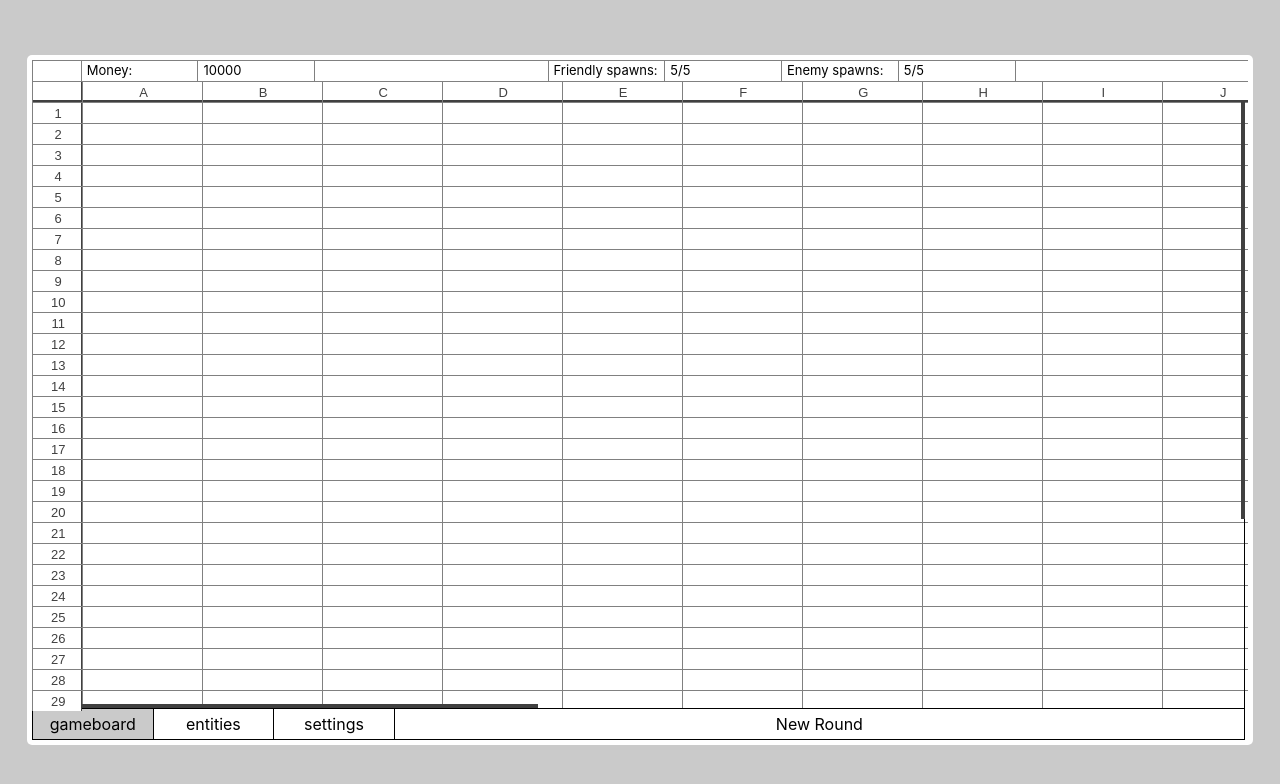
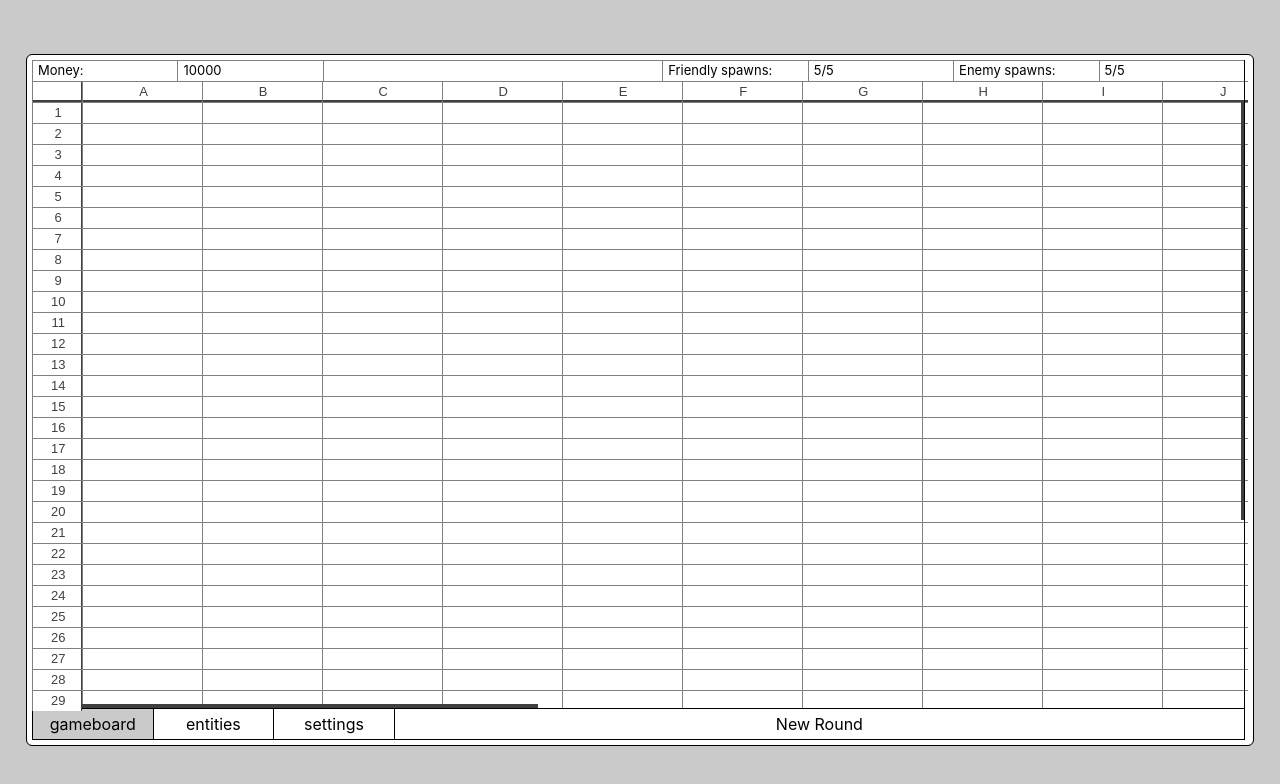
Before and after one commit to daefron/spreadsheet-creep, a React (Vite) app: page / in a window 1280 px wide. Shown: the top 784 px of the page. Built offline with nearby package versions, Linux system fonts and the light colour scheme.

Commit message:
tidied up stats css

```diff
--- a/src/App.css
+++ b/src/App.css
@@ -15,9 +15,13 @@ body {
   display: flex;
   flex-direction: column;
   align-self: center;
+  outline: solid 1px;
 }
 #stats {
   display: flex;
+  width: calc(100% - 3px);
+  border-right: 1px solid black;
+  box-sizing: border-box;
   height: var(--cell-select-height);
 }
 #above {
@@ -42,11 +46,15 @@ body {
   height: 100%;
   width: 100%;
 }
-.statTitle {
-  overflow: hidden;
-}
 #firstStat {
   width: 50px;
+}
+.statTitle,
+.stat {
+  width: 12%;
+}
+#lastStat {
+  width: 28%;
 }
 #bottom > button {
   color: black;
@@ -82,11 +90,6 @@ body {
 }
 #settingsButton:focus {
   outline-color: black;
-}
-#purchasables,
-#settings {
-  display: flex;
-  flex-direction: column;
 }
 td {
   padding: 0;
@@ -136,12 +139,20 @@ select,
 .purchasableCell:focus {
   outline: none;
 }
+#purchasablesHolder,
 #settingsHolder {
   width: calc(100% - 5px);
   border: solid 1px black;
 }
+#purchasables {
+  display: flex;
+}
+#purchasables > tbody {
+  outline: solid 1px;
+}
 #settings {
-  width: 70%;
+  width: max(70%, 600px);
+  outline: solid 1px;
 }
 .settingHolder {
   width: 100%;
@@ -161,6 +172,8 @@ select,
   padding: 0;
   text-indent: 5px;
   border-width: 1px;
+  border-right-width: 0px;
+  border-bottom-width: 0px;
   border-color: grey;
   border-style: solid;
   background-color: white;
@@ -171,6 +184,8 @@ select {
   width: 50%;
   height: 25px;
   border: solid 1px grey;
+  border-right-width: 0px;
+  border-bottom-width: 0px;
 }
 option {
   padding: 0px;
@@ -186,6 +201,8 @@ option {
   align-items: center;
   justify-content: space-between;
   border: solid 1px grey;
+  border-right-width: 0px;
+  border-bottom-width: 0px;
   box-sizing: border-box;
 }
 .dimensionButton {
@@ -196,16 +213,9 @@ option {
   padding: 0px;
   margin: 0px;
 }
-#purchasables {
-  margin-top: -3px;
-}
 #xScroll {
-  position: sticky;
   height: 4px;
   margin-top: -7px;
-}
-#xScroll:hover {
-  height: 6px;
 }
 #xScrollBar {
   height: 100%;
@@ -216,17 +226,15 @@ option {
 }
 #yLine {
   width: 1px;
-  margin-left: 3px;
+  margin-left: -1px;
   height: 100%;
   background-color: black;
+  z-index: 10000000;
 }
 #yScroll {
   position: sticky;
-  margin-left: -9px;
+  margin-left: -7px;
   width: 4px;
-}
-#yScroll:hover {
-  width: 6px;
 }
 #yScrollBar {
   width: 100%;
--- a/src/Game Logic/Render.jsx
+++ b/src/Game Logic/Render.jsx
@@ -1019,28 +1019,9 @@ export default function engineOutput() {
     let friendlyEntityArray = entityArray.filter((entity) => !entity.enemy);
     friendlyEntityArray.pop();
     let parsedFriendlyEntityArray = [
-      [
-        [gameboardHeight.current + 1 + " "],
-        ["Purchasable entities:"],
-        [""],
-        [""],
-        [""],
-        [""],
-        [""],
-        [""],
-      ],
-      [
-        [gameboardHeight.current + " "],
-        ["Name"],
-        ["Level"],
-        ["Cost"],
-        ["HP"],
-        ["Damage"],
-        ["Range"],
-        ["Rate"],
-      ],
+      [["Purchasable entities:"], [""], [""], [""], [""], [""], [""]],
+      [["Name"], ["Level"], ["Cost"], ["HP"], ["Damage"], ["Range"], ["Rate"]],
     ];
-    let headerNumber = gameboardHeight.current + 3;
     friendlyEntityArray.forEach((entity) => {
       let lvls = Object.values(entity.lvls);
       lvls.forEach((lvl) => {
@@ -1049,7 +1030,6 @@ export default function engineOutput() {
           name = entity.type;
         }
         let thisLevel = [
-          [headerNumber + " "],
           [name],
           [lvl.lvl],
           [lvl.value],
@@ -1059,7 +1039,6 @@ export default function engineOutput() {
           [lvl.rate],
         ];
         parsedFriendlyEntityArray.push(thisLevel);
-        headerNumber++;
       });
     });
     let cellCount = 0;
@@ -1067,30 +1046,6 @@ export default function engineOutput() {
       row.forEach((cell) => {
         cell.push(cellCount + "purchasable");
         cellCount++;
-      });
-      row[0].push({
-        textAlign: "center",
-        width: "50px",
-        boxShadow: "inset -1px 0px 0px #404040",
-        color: "#404040",
-      });
-    });
-    parsedFriendlyEntityArray[0].forEach((cell) => {
-      if (cell[0] !== gameboardHeight.current + 1 + " ") {
-        cell.push({
-          boxShadow: "inset 0px -2px 0px 0px black",
-        });
-      }
-    });
-    parsedFriendlyEntityArray.forEach((row) => {
-      row.forEach((cell) => {
-        if (cell[2] === undefined) {
-          cell.push({});
-        }
-        if (cell[2].width === undefined) {
-          cell[2].width = cellWidth.current + "px";
-        }
-        cell[2].height = cellHeight.current + "px";
       });
     });
     return (
@@ -1107,7 +1062,7 @@ export default function engineOutput() {
                         className="purchasableCell"
                         type="text"
                         defaultValue={position[0]}
-                        style={position[2]}
+                        style={{ width: "140px", height: "21px" }}
                         readOnly
                       ></input>
                     </td>
@@ -1202,28 +1157,6 @@ export default function engineOutput() {
     cellHeight.current = e.target.value;
     renderUpdate();
   }
-  function xDown() {
-    if (cellWidth.current <= 10) {
-      cellWidth.current = 1;
-    } else {
-      cellWidth.current -= 10;
-    }
-    renderUpdate();
-  }
-  function xUp() {
-    cellWidth.current += 10;
-    renderUpdate();
-  }
-  function yDown() {
-    if (cellHeight.current !== 1) {
-      cellHeight.current--;
-    }
-    renderUpdate();
-  }
-  function yUp() {
-    cellHeight.current++;
-    renderUpdate();
-  }
 
   const [activeTab, setActiveTab] = useState("gameboardHolder");
   function tabButton(e) {
@@ -1241,86 +1174,19 @@ export default function engineOutput() {
   return (
     <>
       <div id="stats">
-        <p
-          className="statTitle"
-          id="firstStat"
-          style={{
-            height: cellHeight.current + "px",
-          }}
-        ></p>
-        <p
-          className="statTitle"
-          style={{
-            width: cellWidth.current + "px",
-            height: cellHeight.current + "px",
-          }}
-        >
-          Money:
+        <p className="statTitle">Money:</p>
+        <p className="stat">{bank}</p>
+        <p className="statTitle" id="lastStat">
+          {gameStatus.current}
         </p>
-        <p
-          className="stat"
-          style={{
-            width: cellWidth.current + "px",
-            height: cellHeight.current + "px",
-          }}
-        >
-          {bank}
-        </p>
-        <p
-          className="statTitle"
-          style={{
-            width: cellWidth.current * 2 + "px",
-            height: cellHeight.current + "px",
-          }}
-        ></p>
-        <p
-          className="statTitle"
-          style={{
-            width: cellWidth.current + "px",
-            height: cellHeight.current + "px",
-          }}
-        >
-          Friendly spawns:
-        </p>
-        <p
-          className="stat"
-          style={{
-            width: cellWidth.current + "px",
-            height: cellHeight.current + "px",
-          }}
-        >
+        <p className="statTitle">Friendly spawns:</p>
+        <p className="stat">
           {totalSpawns.current - friendlySpawnCount.current}/
           {totalSpawns.current}
         </p>
-        <p
-          className="statTitle"
-          style={{
-            width: cellWidth.current + "px",
-            height: cellHeight.current + "px",
-          }}
-        >
-          Enemy spawns:
-        </p>
-        <p
-          className="stat"
-          style={{
-            width: cellWidth.current + "px",
-            height: cellHeight.current + "px",
-          }}
-        >
+        <p className="statTitle">Enemy spawns:</p>
+        <p className="stat">
           {totalSpawns.current - enemySpawnCount.current}/{totalSpawns.current}
-        </p>
-        <p
-          className="statTitle"
-          style={{
-            width: cellWidth.current * 2 + "px",
-            height: cellHeight.current + "px",
-            overflow: "visible",
-            position: "sticky",
-            zIndex: "10000",
-          }}
-        >
-          {gameStatus.current}
         </p>
       </div>
       <div id="above">
@@ -1329,7 +1195,7 @@ export default function engineOutput() {
           style={
             activeTab === "gameboardHolder"
               ? { visibility: "visible" }
-              : { visibility: "collapse", width: "0px" }
+              : { visibility: "collapse", width: "0px", border: "none" }
           }
         >
           <div id="gameboard">
@@ -1359,11 +1225,11 @@ export default function engineOutput() {
           </div>
         </div>
         <div
-          id="purchaseablesHolder"
+          id="purchasablesHolder"
           style={
             activeTab === "entitiesHolder"
               ? { visibility: "visible" }
-              : { visibility: "collapse", width: "0px" }
+              : { visibility: "collapse", width: "0px", border: "none" }
           }
         >
           <Purchasables></Purchasables>
@@ -1373,7 +1239,7 @@ export default function engineOutput() {
           style={
             activeTab === "settingsHolder"
               ? { visibility: "visible" }
-              : { visibility: "collapse", width: "0px" }
+              : { visibility: "collapse", width: "0px", border: "none" }
           }
         >
           <div id="settings">
@@ -1588,8 +1454,15 @@ export default function engineOutput() {
           }
         >
           <div id="yScrollBar"></div>
-          <div id="yLine"></div>
         </div>
+        <div
+          id="yLine"
+          style={
+            activeTab === "gameboardHolder"
+              ? { visibility: "visible" }
+              : { visibility: "collapse" }
+          }
+        ></div>
       </div>
       <div className="customScroll" id="xScroll">
         <div
```
